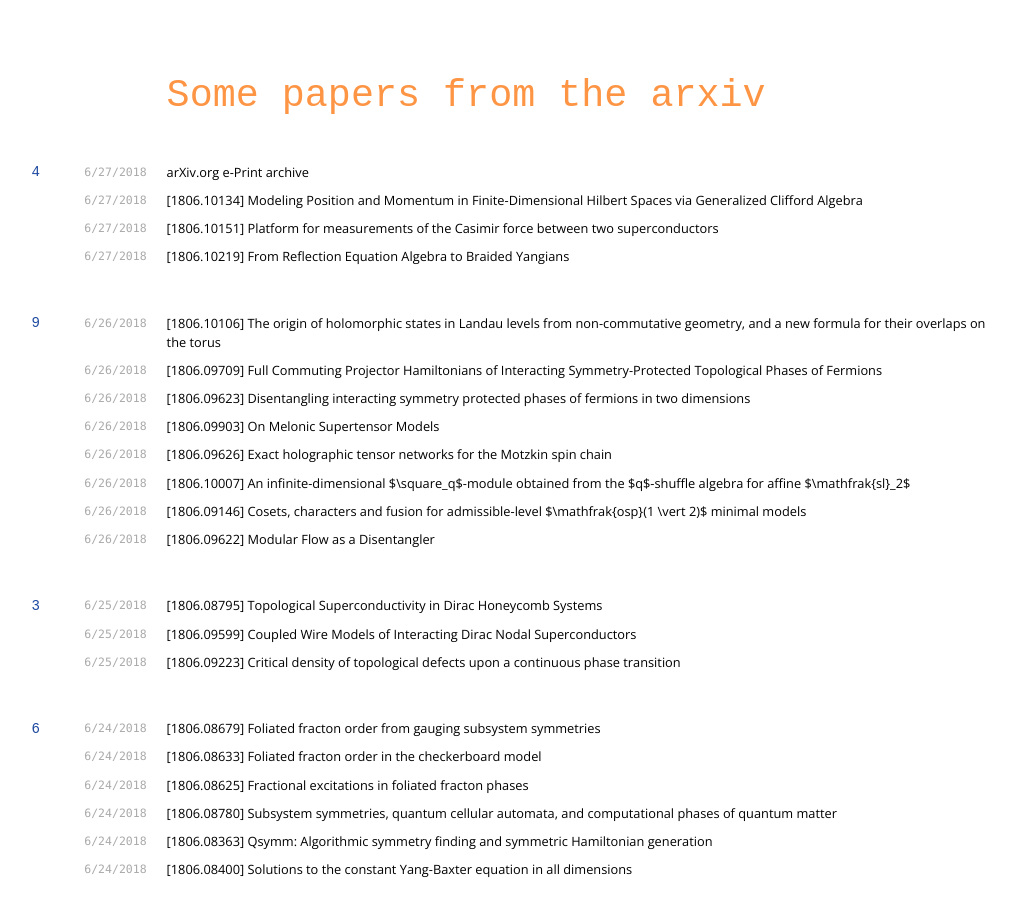
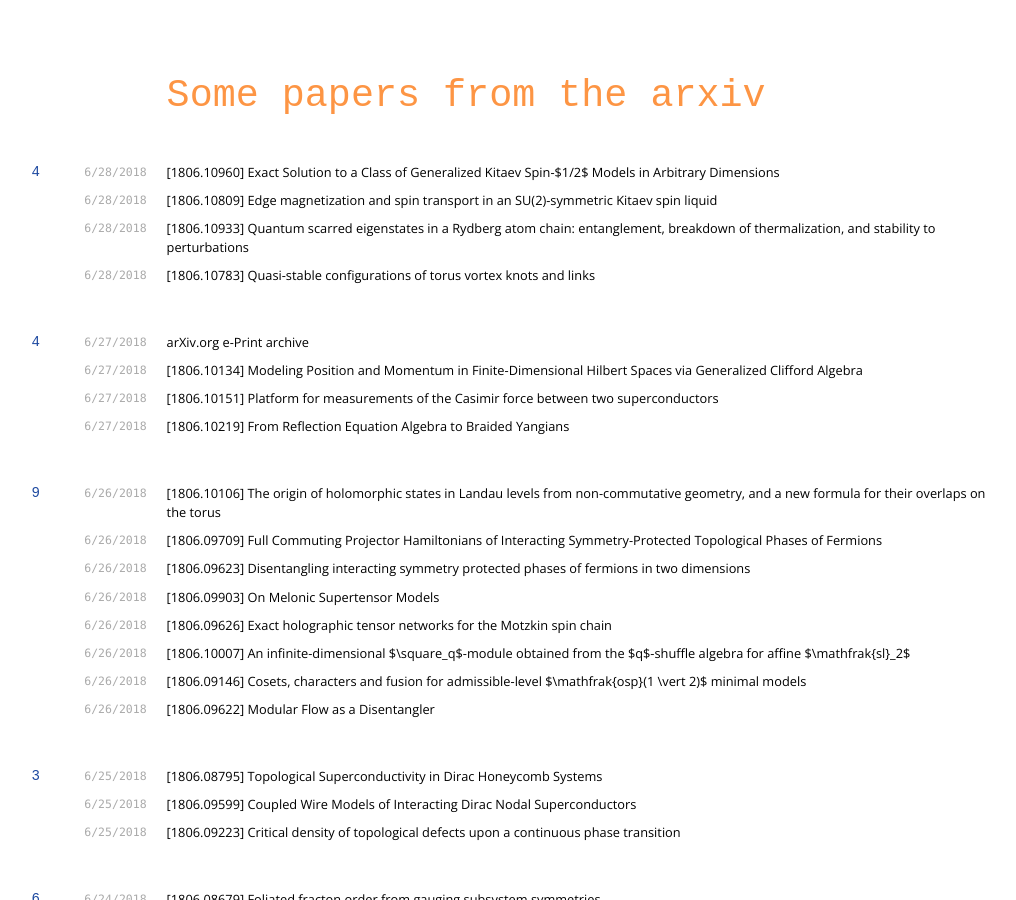
Before and after one commit to davidaasen/davidaasen.github.io, a Jekyll site: the page built from refsprime.md, in a window 1280 px wide and 900 px high. Shown: the whole window, without its empty margins (163-1179 px from the left). Built offline with Jekyll 4.4.1, drawn with Linux system fonts in a browser that asks for light colours; nearby versions of some CDN libraries.

Commit message:
Update refsprime.md

```diff
--- a/refsprime.md
+++ b/refsprime.md
@@ -4,6 +4,23 @@ title: some referencess
 ---
 
 # Some papers from the arxiv
+
+## 4
+`6/28/2018`
+ [[1806.10960] Exact Solution to a Class of Generalized Kitaev Spin-$1/2$ Models in Arbitrary Dimensions](https://arxiv.org/abs/1806.10960)
+
+
+`6/28/2018`
+ [[1806.10809] Edge magnetization and spin transport in an SU(2)-symmetric Kitaev spin liquid](https://arxiv.org/abs/1806.10809)
+
+
+`6/28/2018`
+ [[1806.10933] Quantum scarred eigenstates in a Rydberg atom chain: entanglement, breakdown of thermalization, and stability to perturbations](https://arxiv.org/abs/1806.10933)
+
+
+`6/28/2018`
+ [[1806.10783] Quasi-stable configurations of torus vortex knots and links](https://arxiv.org/abs/1806.10783)
+
 
 ## 4
 `6/27/2018`
```
